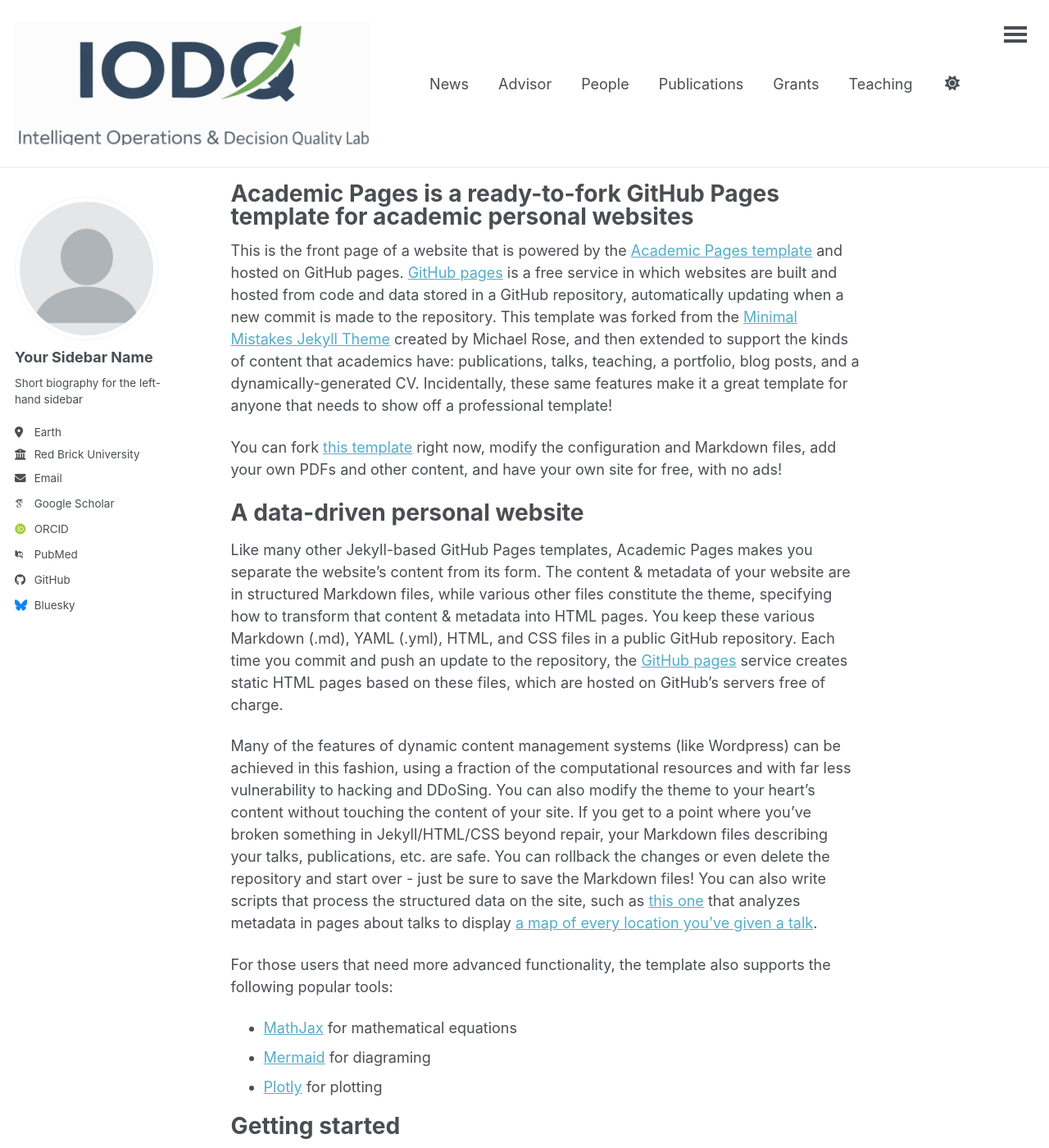
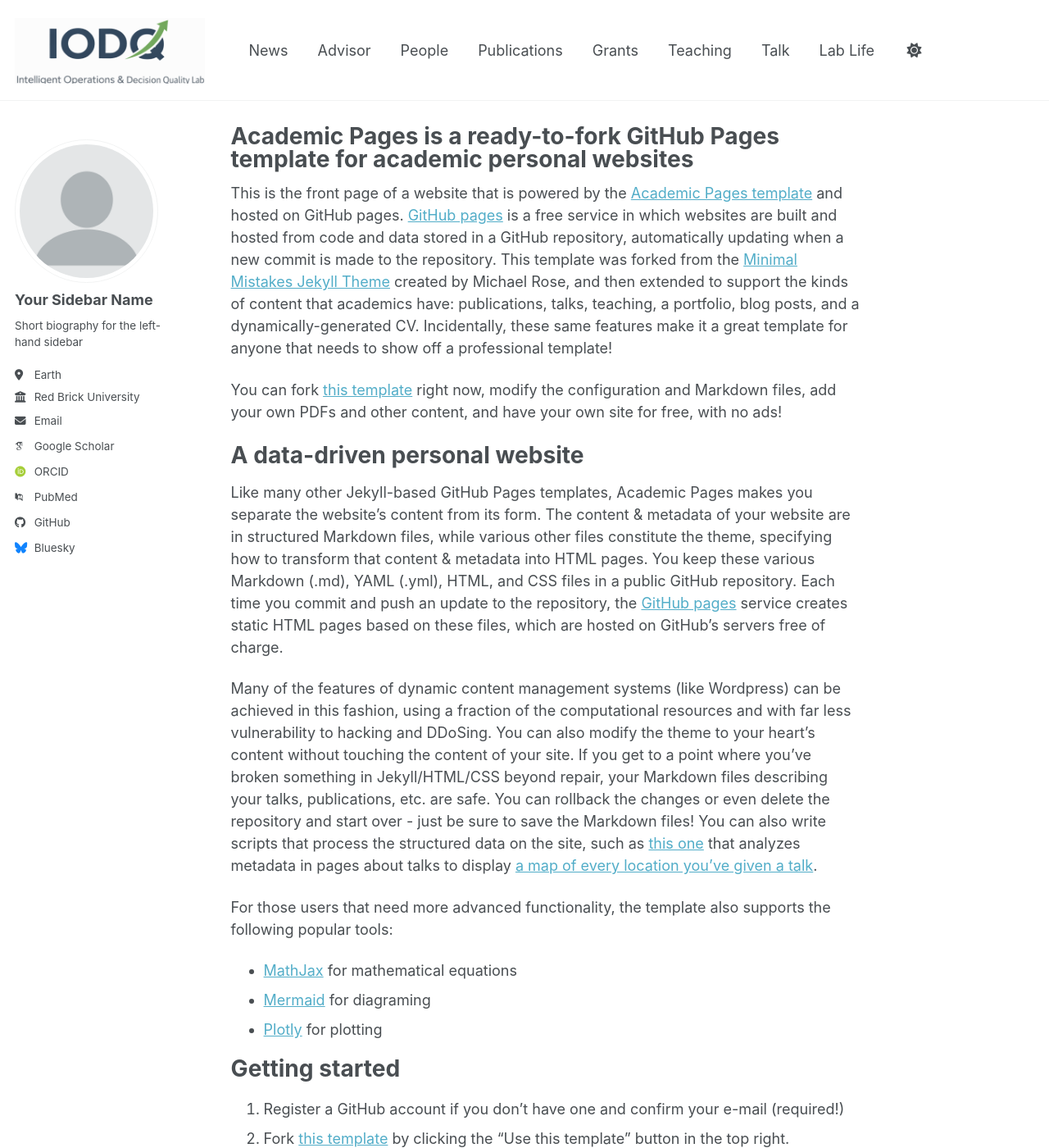
Before and after one commit to kbhuang188/kbhuang188.github.io, a Jekyll site: the page built from _pages/about.md, in a window 1280 px wide and 1400 px high. Shown: the whole window at 82% size. Built offline with Jekyll 4.4.1, drawn with Linux system fonts in a browser that asks for light colours; some web fonts are replaced; a script bundle is joined from its source files by our own code; library files that are not in the unit come from our copies.

Commit message:
Update main.scss

```diff
--- a/assets/css/main.scss
+++ b/assets/css/main.scss
@@ -42,20 +42,20 @@
     "vendor/font-awesome/brands"
 ;
 
-/* 縮小 Logo 區域的上下間距 */
-.masthead {
-  padding-top: 0.5rem !important;    /* 縮小上方空白 */
-  padding-bottom: 0.5rem !important; /* 縮小下方空白 */
-  border-bottom: 1px solid #f2f2f2;  /* 選項：保留底線 */
+/* 1. 強制縮小 Logo 圖片高度，這會直接連帶縮小導覽列高度 */
+.masthead__menu-item img {
+  height: 80px !important;      /* 從 150px 改為 80px */
+  max-height: 80px !important;
+  width: auto !important;       /* 保持比例 */
 }
 
-/* 針對 Logo 圖片本身的邊距調整 */
-.masthead__inner .site-logo img {
-  margin-bottom: 0;
-  max-height: 3rem; /* 如果想讓 Logo 小一點也可以調整這裡 */
+/* 2. 縮小導覽列整體的上下空白 (Padding) */
+.masthead {
+  padding-top: 0.2rem !important;
+  padding-bottom: 0.2rem !important;
 }
 
-/* 針對導覽文字的間距調整 */
-.masthead__menu {
-  margin-top: 0 !important;
+/* 3. 調整 Logo 與導覽文字之間的距離 (如果覺得太開) */
+.masthead__menu-item.masthead__menu-item--lg {
+  padding-right: 1rem !important;
 }
```
